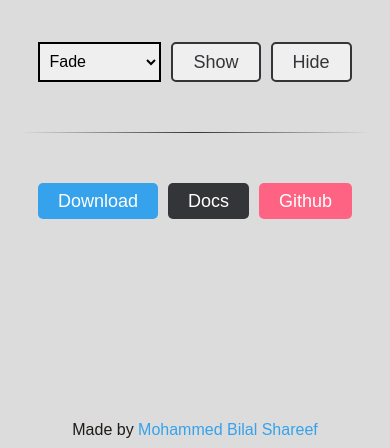
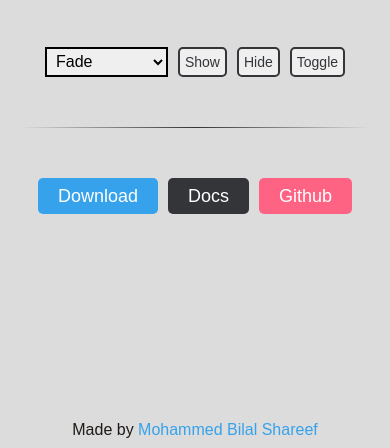
Before and after one commit to bilalshareef/animate-display-property, a plain HTML site: page index.html in a window 390 px wide. Shown: the part 396-844 px from the top of the page. Drawn offline with Linux system fonts and the light colour scheme; a web font is replaced by a local one.

Commit message:
Added toggle method demo in the home page.

```diff
--- a/css/style.css
+++ b/css/style.css
@@ -239,6 +239,19 @@ p span.code {
     }
 }
 
+@media (max-width: 500px) {
+    .controls-wrapper select {
+        height: 30px;
+        padding: 0 5px;
+        margin-right: 10px;
+    }
+    .controls-wrapper .button-1 {
+        font-size: 14px;
+        line-height: 26px;
+        padding: 0 10px;
+    }
+}
+
 @media (max-width: 400px) {
     .adp-logo-wrapper h1 {
         font-size: 28px;
@@ -248,6 +261,9 @@ p span.code {
     }
     .buttons-wrapper a {
         margin-right: 10px;
+    }
+    .controls-wrapper .button-1 {
+        padding: 0 5px;
     }
 }
 
--- a/index.html
+++ b/index.html
@@ -34,6 +34,7 @@
                 </select>
                 <button type="button" id="show-button" class="button-1">Show</button>
                 <button type="button" id="hide-button" class="button-1">Hide</button>
+                <button type="button" id="toggle-button" class="button-1">Toggle</button>
             </div>
             <div class="horizontal-separator"></div>
             <div class="buttons-wrapper">
--- a/js/script.js
+++ b/js/script.js
@@ -11,6 +11,10 @@
         ADP.hide(effectElement, currentEffect);
     };
 
+    var toggleElement = function () {
+        ADP.toggle(effectElement, currentEffect);
+    };
+
     var handleEffectChange = function (event) {
         currentEffect = event.currentTarget.value;
         effectElement.classList.add('adp-hide');
@@ -21,6 +25,7 @@
         document.getElementById('effects-select').addEventListener('change', handleEffectChange);
         document.getElementById('show-button').addEventListener('click', showElement);
         document.getElementById('hide-button').addEventListener('click', hideElement);
+        document.getElementById('toggle-button').addEventListener('click', toggleElement);
     };
 
     var onLoad = function () {
```
